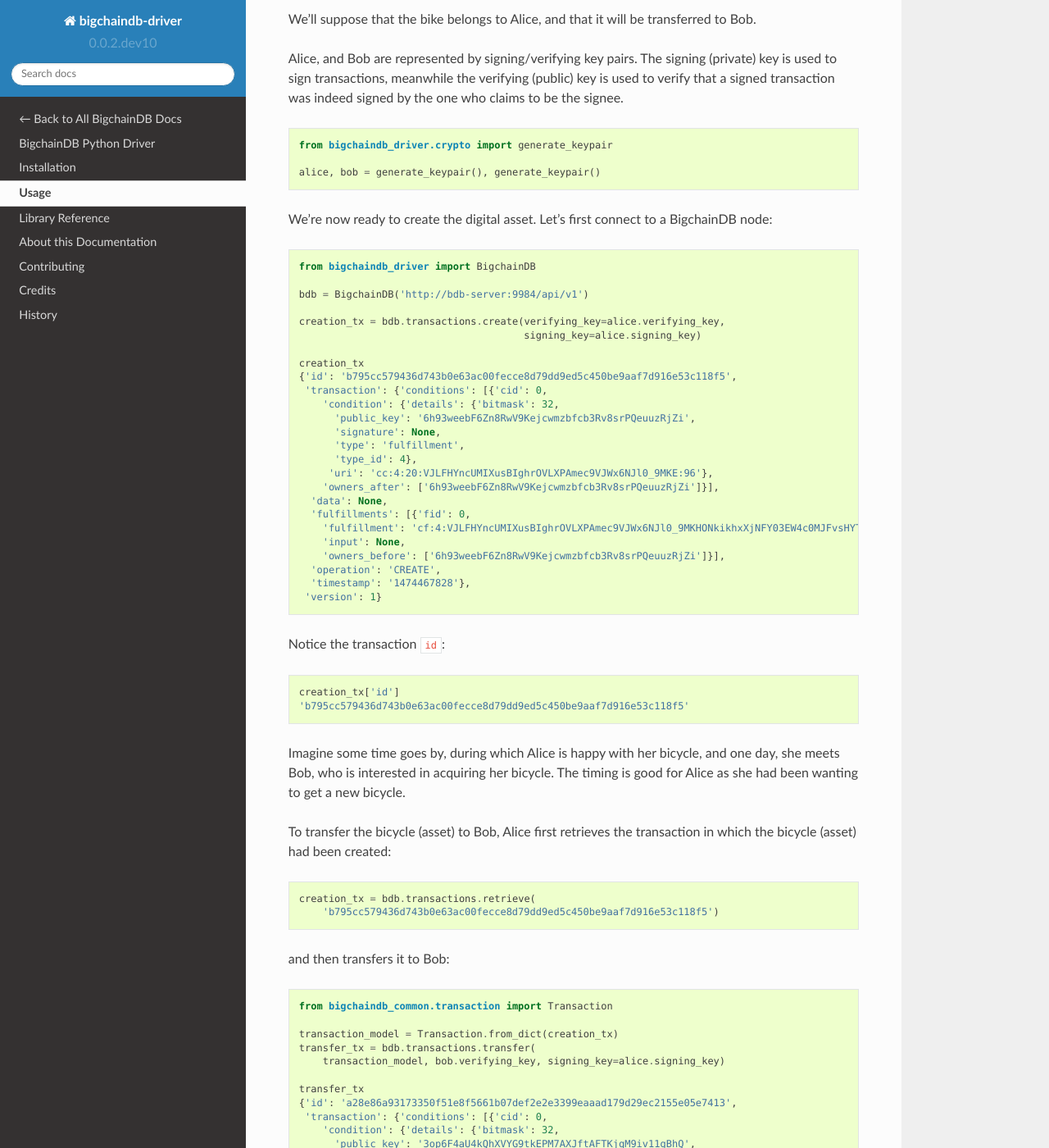
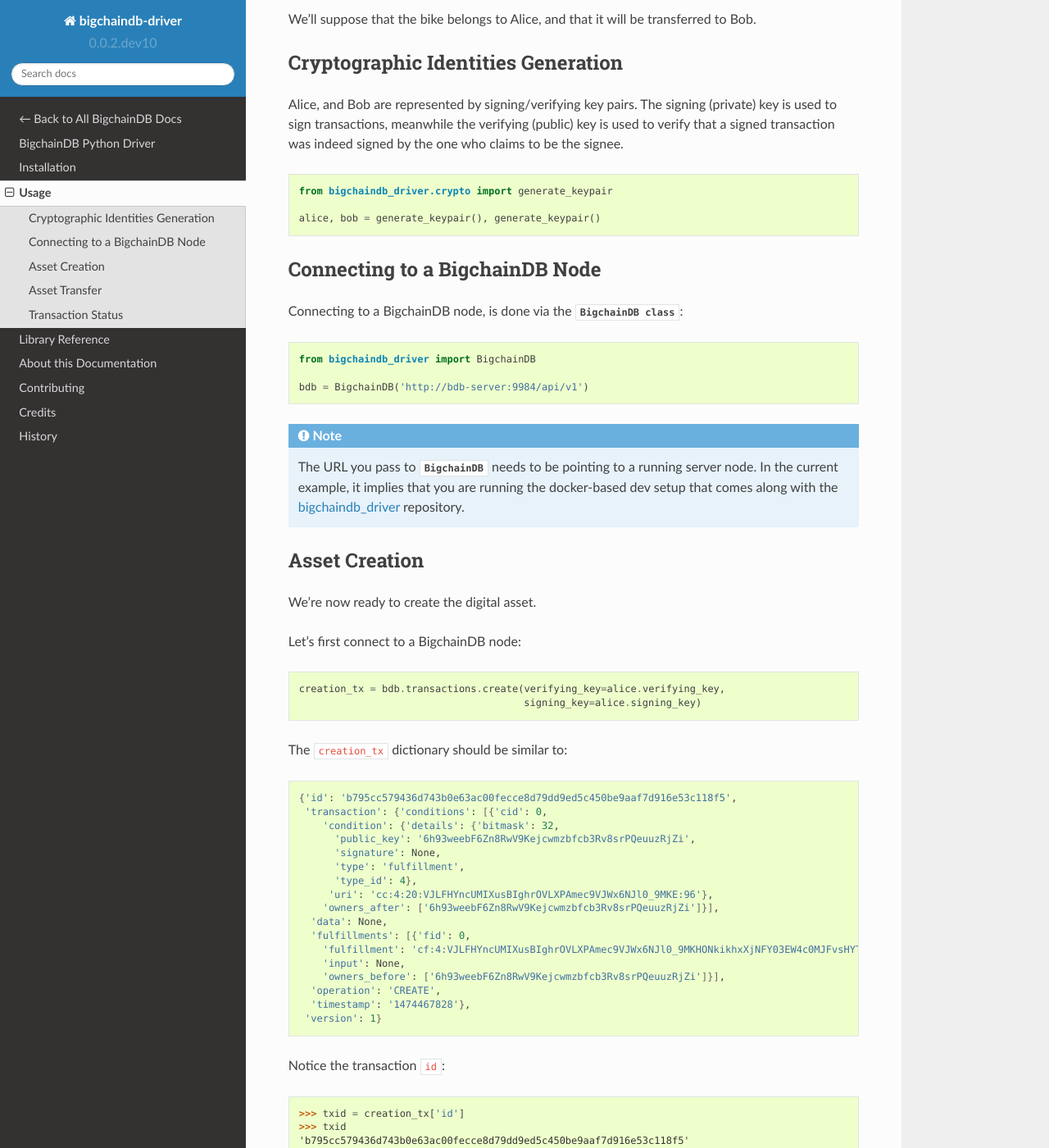
Before and after one commit to bigchaindb/bigchaindb-driver, a Sphinx documentation site: the page built from docs/usage.rst, in a window 1280 px wide and 1400 px high, scrolled down 347 px. Shown: the whole window at 82% size. Built offline with Sphinx 7.4.7 and the Read the Docs theme 2.0.0, drawn with Linux system fonts in a browser that asks for light colours; some of the changed text lies outside the part shown.

Commit message:
Add docs for usage (#89)
* Add docs for usage

* Update docs

* Set indentation to two spaces

```diff
--- a/docker-compose.yml
+++ b/docker-compose.yml
@@ -25,5 +25,5 @@
       BIGCHAINDB_API_ENDPOINT: http://bdb-server:9984/api/v1
       BIGCHAINDB_SERVER_BIND: 0.0.0.0:9984
     ports:
-        - "9984"
+      - "9984"
     command: bigchaindb start
--- a/docs/usage.rst
+++ b/docs/usage.rst
@@ -17,6 +17,9 @@
 We'll suppose that the bike belongs to Alice, and that it will be transferred
 to Bob.
 
+
+Cryptographic Identities Generation
+-----------------------------------
 Alice, and Bob are represented by signing/verifying key pairs. The signing
 (private) key is used to sign transactions, meanwhile the verifying (public)
 key is used to verify that a signed transaction was indeed signed by the one
@@ -28,8 +31,11 @@
 
     alice, bob = generate_keypair(), generate_keypair()
 
-We're now ready to create the digital asset. Let's first connect to a
-BigchainDB node:
+
+Connecting to a BigchainDB Node
+-------------------------------
+Connecting to a BigchainDB node, is done via the
+:class:`BigchainDB class <bigchaindb_driver.BigchainDB>`:
 
 .. code-block:: python
 
@@ -37,10 +43,26 @@
 
     bdb = BigchainDB('http://bdb-server:9984/api/v1')
 
+.. note:: The URL you pass to :class:`~bigchaindb_driver.BigchainDB` needs to
+    be pointing to a running server node. In the current example, it implies
+    that you are running the docker-based dev setup that comes along with the
+    `bigchaindb_driver`_ repository.
+
+Asset Creation
+--------------
+We're now ready to create the digital asset.
+
+Let's first connect to a BigchainDB node:
+
+.. code-block:: python
+
     creation_tx = bdb.transactions.create(verifying_key=alice.verifying_key,
                                           signing_key=alice.signing_key)
 
-    creation_tx
+The ``creation_tx`` dictionary should be similar to:
+
+.. code-block:: bash
+
     {'id': 'b795cc579436d743b0e63ac00fecce8d79dd9ed5c450be9aaf7d916e53c118f5',
      'transaction': {'conditions': [{'cid': 0,
         'condition': {'details': {'bitmask': 32,
@@ -64,9 +86,13 @@
 
 .. code-block:: python
 
-    creation_tx['id']
+    >>> txid = creation_tx['id']
+    >>> txid
     'b795cc579436d743b0e63ac00fecce8d79dd9ed5c450be9aaf7d916e53c118f5'
 
+
+Asset Transfer
+--------------
 Imagine some time goes by, during which Alice is happy with her bicycle, and
 one day, she meets Bob, who is interested in acquiring her bicycle. The timing
 is good for Alice as she had been wanting to get a new bicycle.
@@ -76,20 +102,19 @@
 
 .. code-block:: python
 
-    creation_tx = bdb.transactions.retrieve(
-        'b795cc579436d743b0e63ac00fecce8d79dd9ed5c450be9aaf7d916e53c118f5')
+    creation_tx = bdb.transactions.retrieve(txid)
 
 and then transfers it to Bob:
 
 .. code-block:: python
 
-    from bigchaindb_common.transaction import Transaction
+    transfer_tx = bdb.transactions.transfer(
+        creation_tx, bob.verifying_key, signing_key=alice.signing_key)
 
-    transaction_model = Transaction.from_dict(creation_tx)
-    transfer_tx = bdb.transactions.transfer(
-        transaction_model, bob.verifying_key, signing_key=alice.signing_key)
+The ``transfer_tx`` dictionary should look something like:
 
-    transfer_tx
+.. code-block:: bash
+
     {'id': 'a28e86a93173350f51e8f5661b07def2e2e3399eaaad179d29ec2155e05e7413',
      'transaction': {'conditions': [{'cid': 0,
         'condition': {'details': {'bitmask': 32,
@@ -113,12 +138,52 @@
 
 .. code-block:: python
 
-    transfer_tx['transaction']['conditions'][0]['owners_after'][0] == bob.verifying_key
+    >>> transfer_tx['transaction']['conditions'][0]['owners_after'][0] == bob.verifying_key
     True
 
 Alice is the former owner:
 
 .. code-block:: python
 
-    transfer_tx['transaction']['fulfillments'][0]['owners_before'][0] == alice.verifying_key
+    >>> transfer_tx['transaction']['fulfillments'][0]['owners_before'][0] == alice.verifying_key
     True
+
+
+Transaction Status
+------------------
+Using the ``id`` of a transaction, its status can be obtained:
+
+.. code-block:: python
+
+    >>> bdb.transactions.status(creation_tx['id'])
+    {'status': 'valid'}
+
+Handling cases for which the transaction ``id`` may not be found:
+
+.. code-block:: python
+
+    import logging
+
+    from bigchaindb_driver import BigchainDB
+    from bigchaindb_driver.exceptions import NotFoundError
+
+    logger = logging.getLogger(__name__)
+    logging.basicConfig(format='%(asctime)-15s %(status)-3s %(message)s')
+
+    bdb = BigchainDB('http://bdb-server:9984/api/v1')
+    txid = '12345'
+    try:
+        status = bdb.transactions.status(txid)
+    except NotFoundError as e:
+        logger.error('Transaction "%s" could was not found.',
+                     txid,
+                     extra={'status': e.status_code})
+
+Running the above code should give something similar to:
+
+.. code-block:: bash
+
+    2016-09-29 15:06:30,606 404 Transaction "12345" could was not found.
+
+
+.. _bigchaindb_driver: https://github.com/bigchaindb/bigchaindb-driver
```
Also changed, not shown: CONTRIBUTING.rst (+5 -5 lines).
